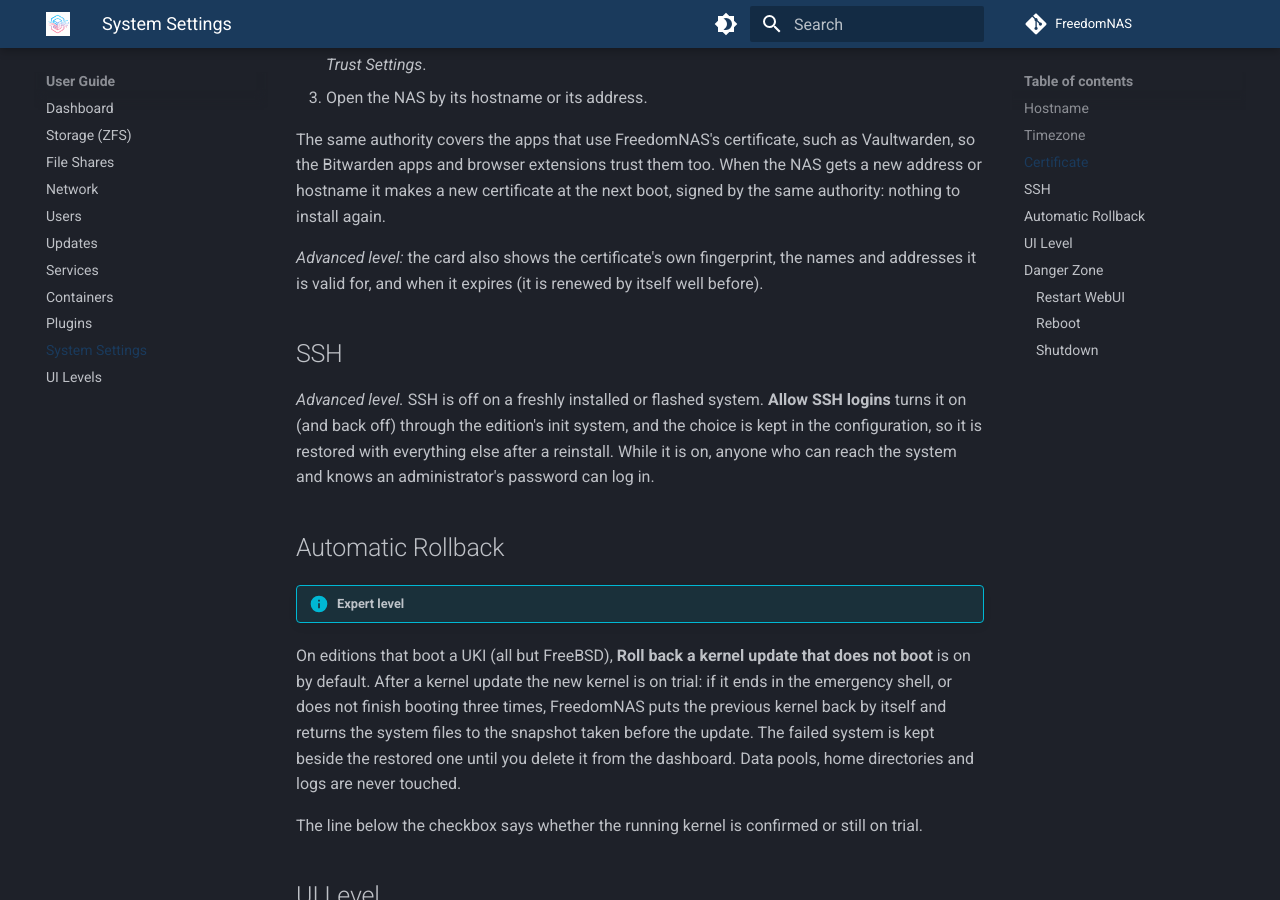
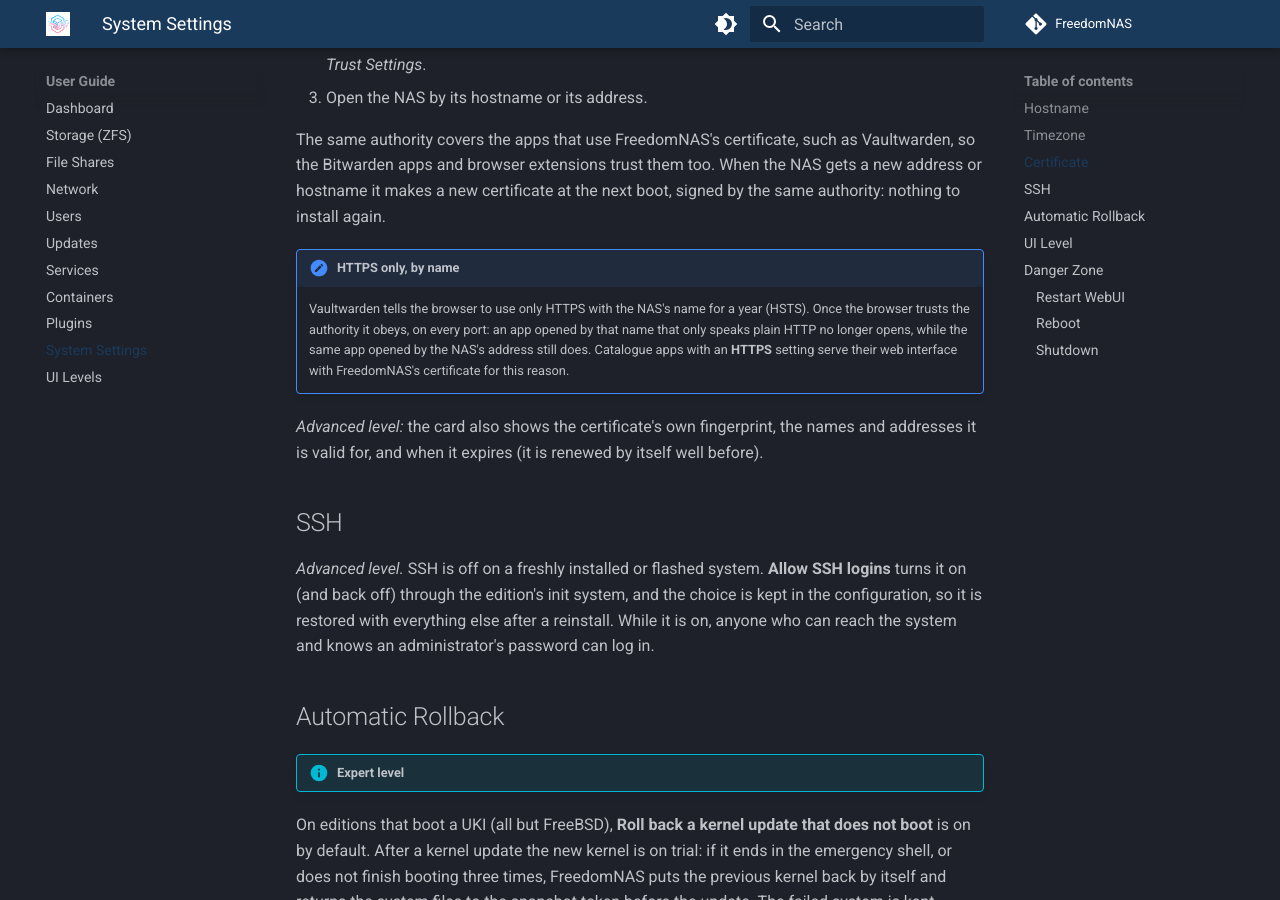
Before and after one commit to FreedomNAS/freedomnas-docs, an MkDocs documentation site: the page built from docs/user-guide/system.md, in a window 1280 px wide and 900 px high, scrolled down 1291 px. Built offline with MkDocs 1.6.1 and Material for MkDocs 9.7.7, drawn with Linux system fonts in a browser that asks for light colours.

Commit message:
Document HTTPS for Pi-hole and why apps opened by name need it

```diff
--- a/docs/user-guide/system.md
+++ b/docs/user-guide/system.md
@@ -52,6 +52,14 @@ The same authority covers the apps that use FreedomNAS's certificate, such
 as Vaultwarden, so the Bitwarden apps and browser extensions trust them too.
 When the NAS gets a new address or hostname it makes a new certificate at the
 next boot, signed by the same authority: nothing to install again.
+
+!!! note "HTTPS only, by name"
+    Vaultwarden tells the browser to use only HTTPS with the NAS's name for a
+    year (HSTS). Once the browser trusts the authority it obeys, on every port:
+    an app opened by that name that only speaks plain HTTP no longer opens,
+    while the same app opened by the NAS's address still does. Catalogue apps
+    with an **HTTPS** setting serve their web interface with FreedomNAS's
+    certificate for this reason.
 
 *Advanced level:* the card also shows the certificate's own fingerprint, the
 names and addresses it is valid for, and when it expires (it is renewed by
```
Also changed, not shown: docs/user-guide/containers.md (+1 -1 lines).
